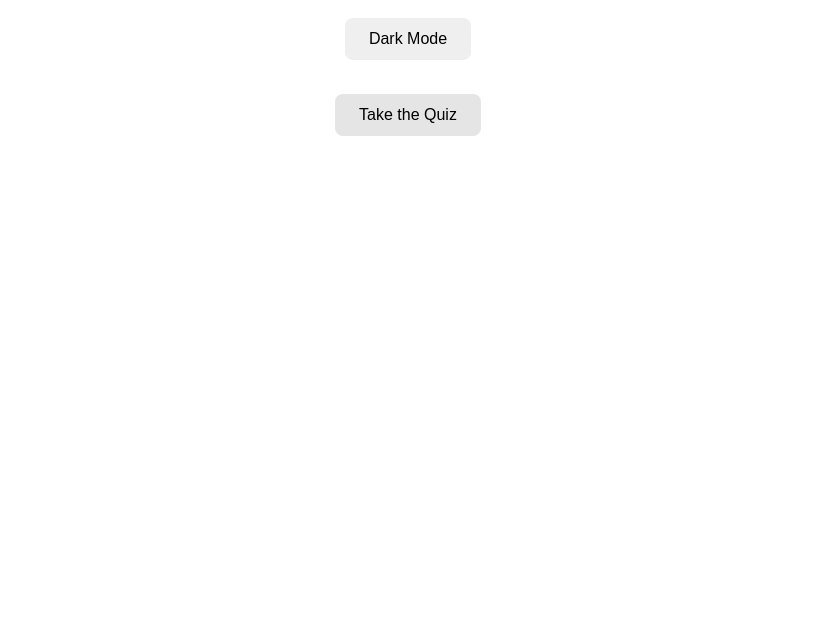
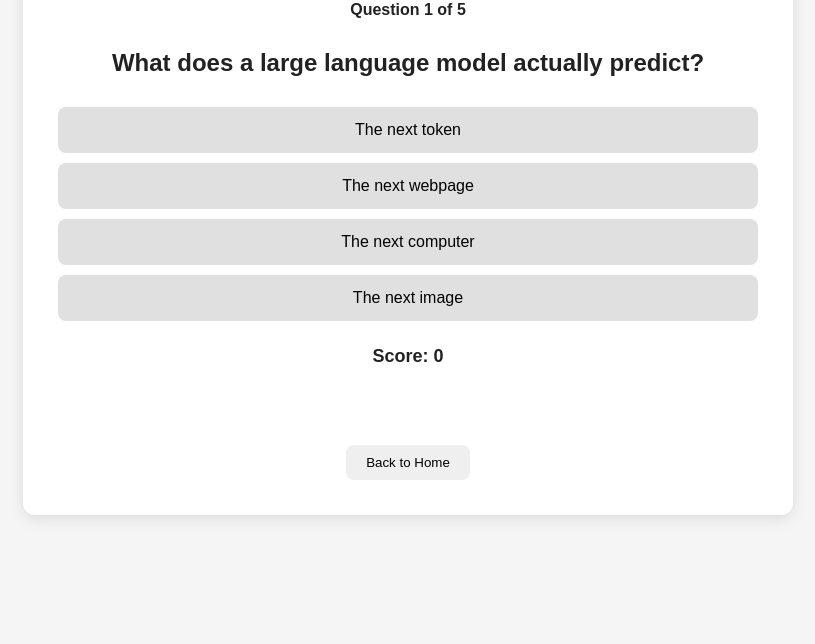
Before and after one commit to harshikasharma1227-glitch/js-session-10, a plain HTML site: page index.html in a window 1280 px wide. Shown: the part 156-800 px from the top of the page, without its empty margins (232-1047 px from the left). Drawn offline with Linux system fonts and the light colour scheme.

Commit message:
Add files via upload

```diff
--- a/index.html
+++ b/index.html
@@ -3,17 +3,19 @@
 <head>
     <meta charset="UTF-8">
     <meta name="viewport" content="width=device-width, initial-scale=1.0">
-    <title>JavaScript Session 10</title>
+    <title>JavaScript & AI Quiz</title>
     <link rel="stylesheet" href="style.css">
 </head>
 <body>
-    <div class="container">
-        <h1>My JavaScript Project</h1>
-        <p>Welcome to my interactive webpage!</p>
-        <button id="themeButton">Dark Mode</button>
-        <br><br>
-        <a href="quiz/">
-            <button class="quiz-link">Take the Quiz</button>
+    <div class="quiz-container">
+        <h1>JavaScript & AI Quiz</h1>
+        <p id="question-number">Question 1 of 5</p>
+        <h2 id="question">Question will appear here</h2>
+        <div id="answers"></div>
+        <p id="score">Score: 0</p>
+        <p id="message"></p>
+        <a href="../">
+            <button class="back-button">Back to Home</button>
         </a>
     </div>
     <script src="script.js"></script>
--- a/script.js
+++ b/script.js
@@ -1,13 +1,101 @@
-console.log("JavaScript Connected!");
+const questions = [
+ {
+   question: "What does a large language model actually predict?",
+   answers: ["The next token", "The next webpage", "The next computer", "The next image"],
+   correct: 0
+ },
+ {
+   question: "What comes before the colon in a commit message format?",
+   answers: ["A paragraph", "A type such as feat/fix", "A password", "A URL"],
+   correct: 1
+ },
+ {
+   question: "What must a unit test do before a bug is fixed?",
+   answers: ["Pass", "Disappear", "Fail", "Restart the computer"],
+   correct: 2
+ },
+ {
+   question: "Where should styling live?",
+   answers: ["Inside the JavaScript file", "Inside the CSS file", "Inside the browser console", "Inside the URL"],
+   correct: 1
+ },
+ {
+   question: "A nested loop usually means what?",
+   answers: ["Constant time", "Quadratic time", "No computation", "HTML styling"],
+   correct: 1
+ }
+];
 
-const themeButton = document.getElementById("themeButton");
+let currentQuestion = 0;
+let score = 0;
+let answered = false;
 
-themeButton.addEventListener("click", function () {
-    document.body.classList.toggle("dark");
+const questionNumber = document.getElementById("question-number");
+const questionElement = document.getElementById("question");
+const answersElement = document.getElementById("answers");
+const scoreElement = document.getElementById("score");
+const messageElement = document.getElementById("message");
 
-    if (document.body.classList.contains("dark")) {
-        themeButton.textContent = "Light Mode";
+function showQuestion() {
+    answered = false;
+    const current = questions[currentQuestion];
+
+    questionNumber.textContent =
+        `Question ${currentQuestion + 1} of ${questions.length}`;
+
+    questionElement.textContent = current.question;
+    answersElement.innerHTML = "";
+
+    current.answers.forEach(function(answer, index) {
+        const button = document.createElement("button");
+        button.textContent = answer;
+        button.className = "answer-button";
+
+        button.addEventListener("click", function() {
+            checkAnswer(index);
+        });
+
+        answersElement.appendChild(button);
+    });
+}
+
+function checkAnswer(selectedAnswer) {
+    if (answered) return;
+
+    answered = true;
+    const current = questions[currentQuestion];
+
+    if (selectedAnswer === current.correct) {
+        score++;
+        messageElement.textContent = "Correct!";
     } else {
-        themeButton.textContent = "Dark Mode";
+        messageElement.textContent = "Incorrect!";
     }
-});
+
+    scoreElement.textContent = `Score: ${score}`;
+
+    setTimeout(function() {
+        currentQuestion++;
+
+        if (currentQuestion < questions.length) {
+            messageElement.textContent = "";
+            showQuestion();
+        } else {
+            showFinalScore();
+        }
+    }, 800);
+}
+
+function showFinalScore() {
+    questionNumber.textContent = "Quiz Complete!";
+
+    questionElement.textContent =
+        `Your final score is ${score} / ${questions.length}`;
+
+    answersElement.innerHTML = "";
+
+    messageElement.textContent =
+        "Refresh the page to try the quiz again.";
+}
+
+showQuestion();
--- a/style.css
+++ b/style.css
@@ -1,40 +1,63 @@
 body {
     font-family: Arial, sans-serif;
+    background-color: #f5f5f5;
+    color: #222;
     text-align: center;
-    padding: 50px;
-    background-color: white;
-    color: black;
-    transition: background-color 0.3s, color 0.3s;
+    padding: 40px;
 }
 
-.container {
+.quiz-container {
     max-width: 700px;
     margin: auto;
+    background-color: white;
+    padding: 35px;
+    border-radius: 12px;
+    box-shadow: 0 4px 15px rgba(0,0,0,0.1);
 }
 
 h1 {
-    margin-bottom: 15px;
+    margin-bottom: 10px;
 }
 
-button {
-    padding: 12px 24px;
-    margin: 8px;
+#question-number {
+    font-weight: bold;
+}
+
+#question {
+    margin: 30px 0;
+}
+
+.answer-button {
+    display: block;
+    width: 100%;
+    padding: 14px;
+    margin: 10px 0;
     border: none;
     border-radius: 8px;
     cursor: pointer;
+    background-color: #e0e0e0;
     font-size: 16px;
 }
 
-.quiz-link {
-    background-color: #e5e5e5;
+.answer-button:hover {
+    background-color: #cccccc;
 }
 
-body.dark {
-    background-color: #222;
-    color: white;
+#score {
+    font-weight: bold;
+    font-size: 18px;
+    margin-top: 25px;
 }
 
-body.dark .quiz-link {
-    background-color: #444;
-    color: white;
+#message {
+    font-weight: bold;
+    min-height: 24px;
 }
+
+.back-button {
+    padding: 10px 20px;
+    margin-top: 20px;
+    border: none;
+    border-radius: 8px;
+    cursor: pointer;
+}
```
